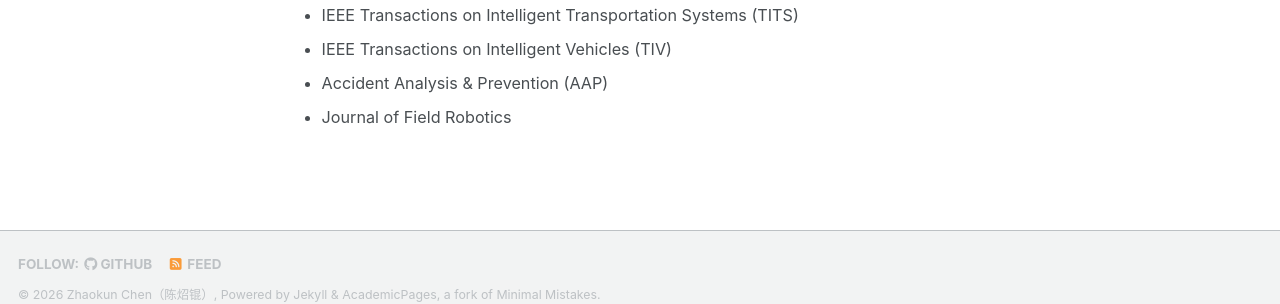
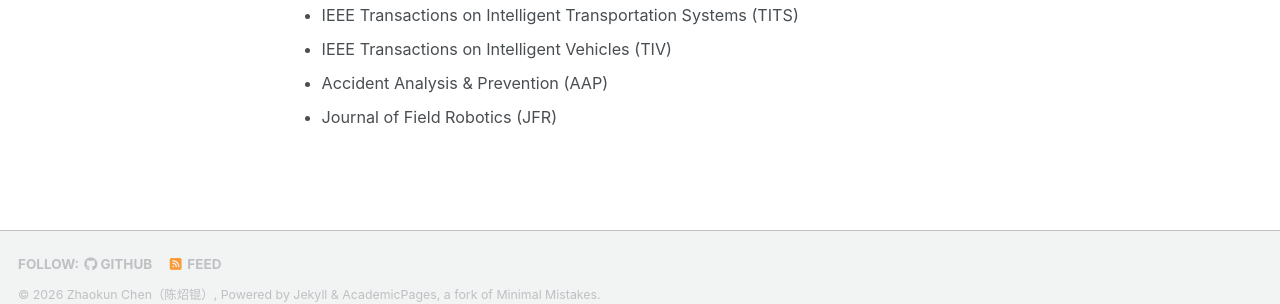
Before and after one commit to zhaokun-bit/zhaokun-bit.github.io, a Jekyll site: the page built from _pages/about.md, in a window 1280 px wide and 900 px high, scrolled down 1399 px. Shown: the part 559-863 px from the top of the window. Built offline with Jekyll 4.4.1, drawn with Linux system fonts in a browser that asks for light colours; some web fonts are replaced; a script bundle is joined from its source files by our own code; library files that are not in the unit come from our copies.

Commit message:
Update about.md

```diff
--- a/_pages/about.md
+++ b/_pages/about.md
@@ -50,4 +50,4 @@ Review Services
 * IEEE Transactions on Intelligent Transportation Systems (TITS)
 * IEEE Transactions on Intelligent Vehicles (TIV)
 * Accident Analysis & Prevention (AAP)
-* Journal of Field Robotics
+* Journal of Field Robotics (JFR)
```
